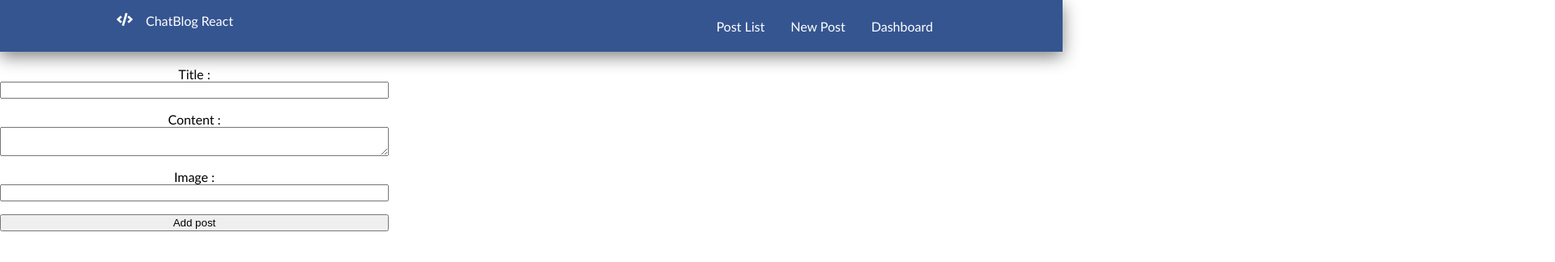
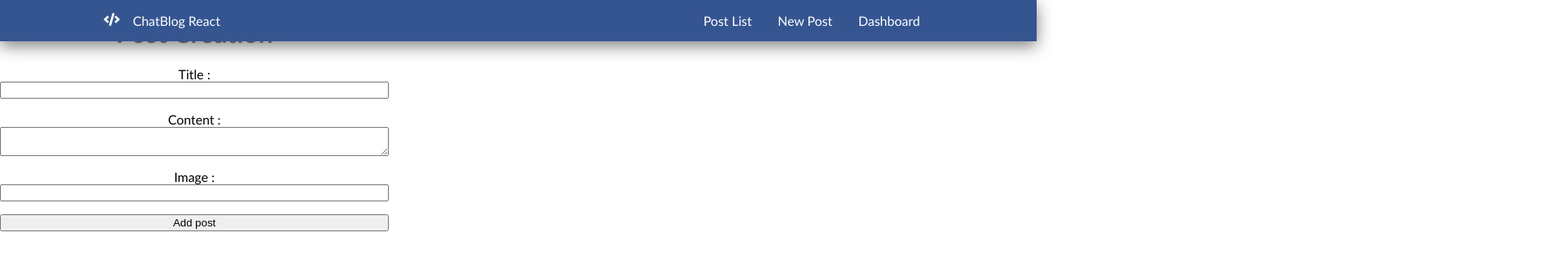
Before and after one commit to KiwiKoi/chatblog-react, a React (Create React App) app: page /newPost in a window 1280 px wide. Shown: the top 324 px of the page at 81% size, 1920 px wide, since content can reach past the window. Built offline with nearby package versions, Linux system fonts and the light colour scheme.

Commit message:
feat : adjust mobile navbar

```diff
--- a/src/Navbar/navbar.module.scss
+++ b/src/Navbar/navbar.module.scss
@@ -5,8 +5,7 @@
   flex-direction: row;
   background-color: #355591;
   color: aliceblue;
-  width: 100%;
-  padding: 1rem;
+  width: 100vw;
   box-shadow: 0px 6px 20px grey;
 
   .navbarContent {
@@ -14,6 +13,7 @@
     flex-direction: row;
     justify-content: space-between;
     max-width: 1024px;
+    padding: 1rem;
     width: 100%;
     margin: auto;
 
@@ -33,7 +33,7 @@
     .navbarBrand {
       display: flex;
       flex-direction: row;
-      height: 2rem;
+      height: auto;
       color: white;
       gap: 1rem;
 
@@ -75,11 +75,10 @@
   flex-direction: column;
   background-color: #355591;
   color: white;
-  height: fit-content;
-  width: 100vw;
   margin-top: 4rem;
-  top: -80%;
-  transition: top 700ms linear 0s;
+  height: 100vh;
+  right: -100%;
+  transition: right 200ms linear 0s;
 
   .mobileNavLinks {
     display: flex;
@@ -89,9 +88,11 @@
     gap: 1rem;
     padding: 2rem;
     margin: 0 auto;
+    color: white;
+
   }
 
   &.expandNavbar {
-    top: 0;
+    right: 0;
   }
 }
```
